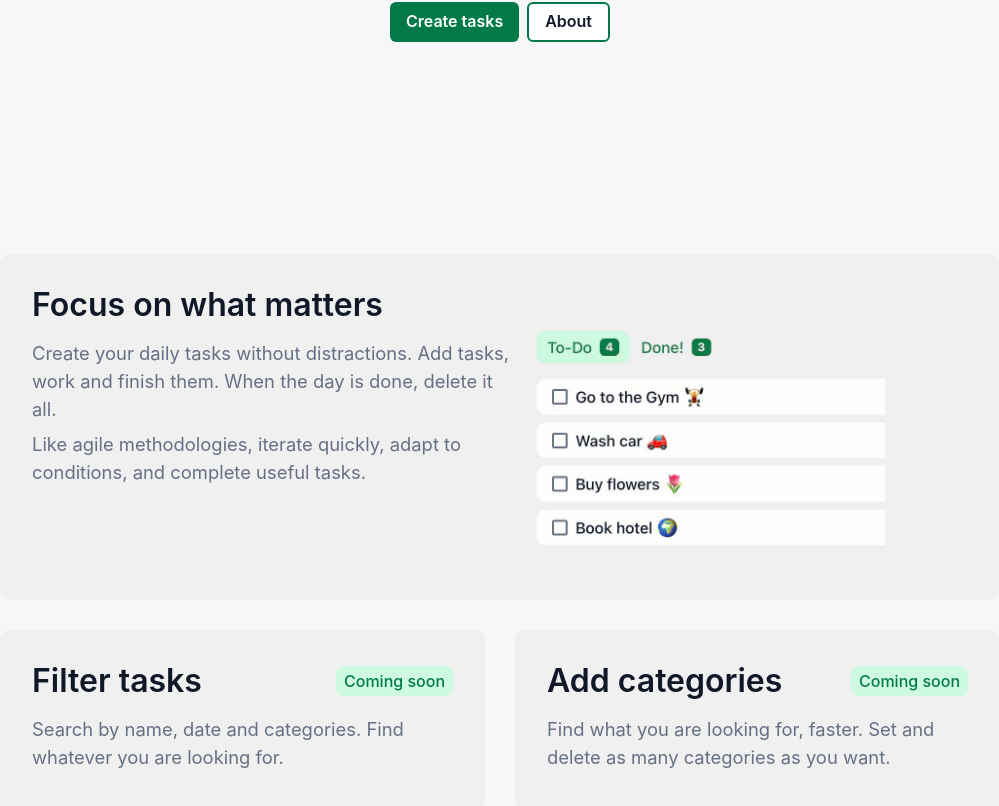
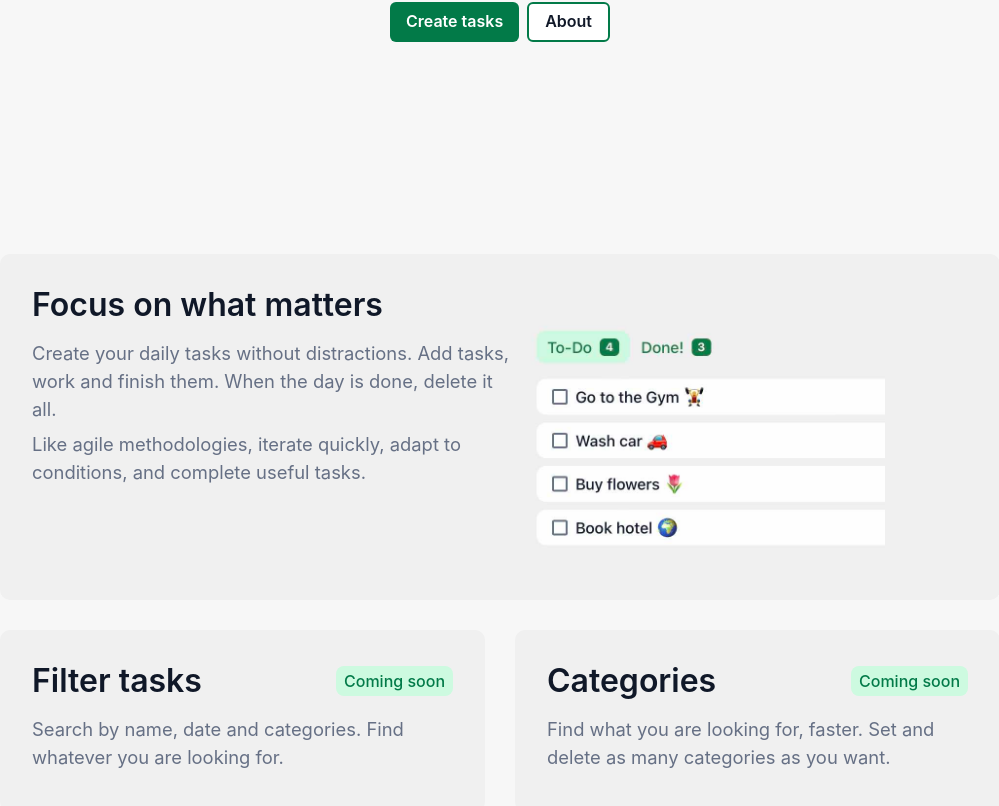
Before and after one commit to JaumeGelabert/daily-tasks, a React (Create React App) app in the folder client/: page / in a window 1280 px wide. Shown: the part 386-1192 px from the top of the page, without its empty margins (140-1139 px from the left). Built offline with nearby package versions, Linux system fonts and the light colour scheme.

Commit message:
Name categories

```diff
--- a/client/src/pages/Landing/Sections/Features.jsx
+++ b/client/src/pages/Landing/Sections/Features.jsx
@@ -19,7 +19,7 @@ export default function Features() {
             text="Search by name, date and categories. Find whatever you are looking for."
           />
           <Feature
-            title="Add categories"
+            title="Categories"
             text="Find what you are looking for, faster. Set and delete as many categories as you want."
           />
         </Flex>
```
